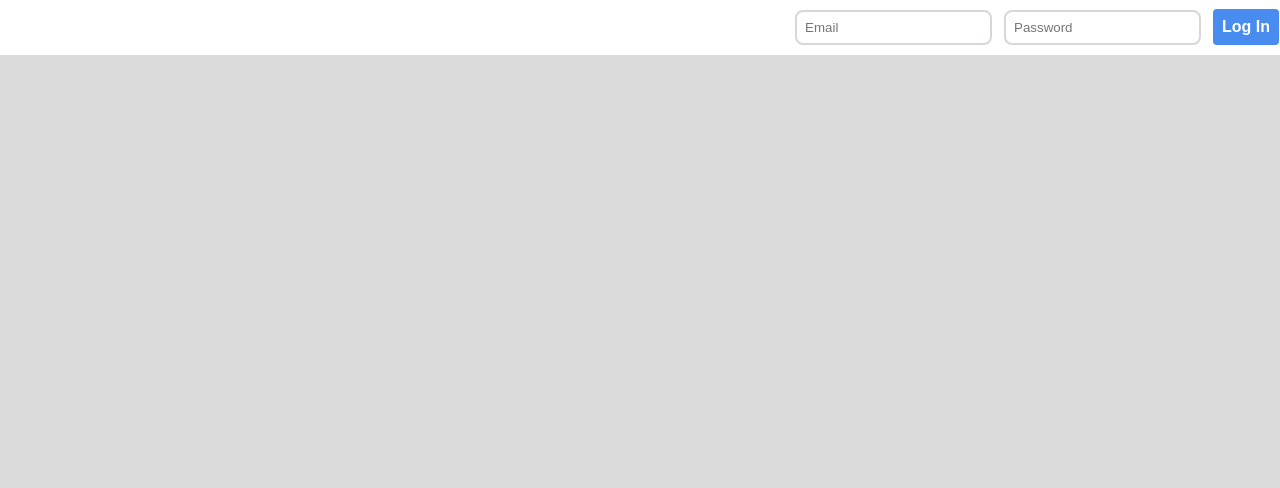
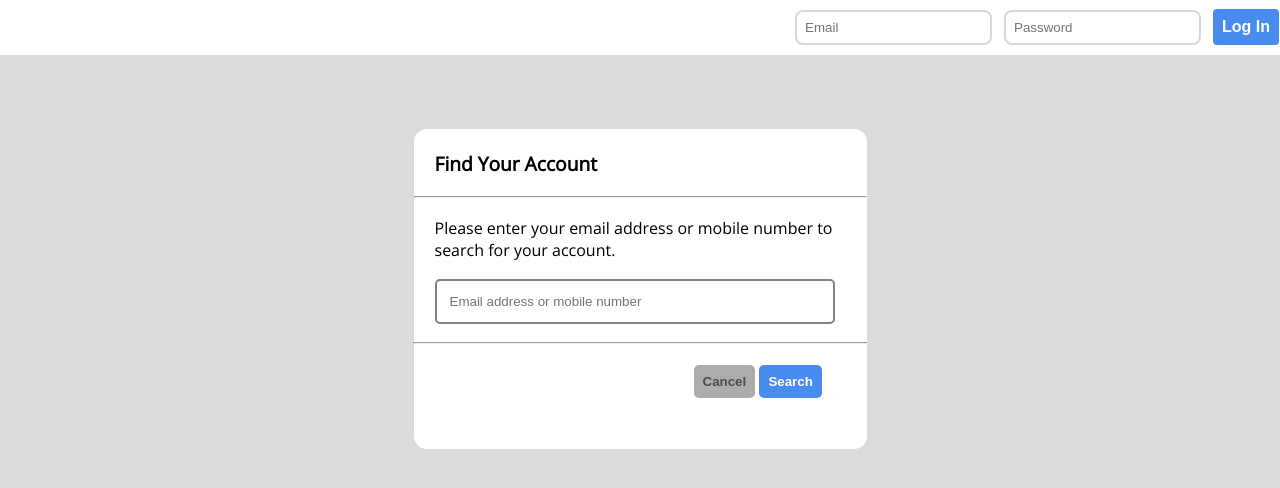
Before and after one commit to iamYashSinha/Form-Validation, a plain HTML site: page index3.html in a window 1280 px wide. Drawn offline with nearby package versions, Linux system fonts and the light colour scheme.

Commit message:
Forgot page modified

```diff
--- a/forgot.css
+++ b/forgot.css
@@ -11,6 +11,7 @@ body{
     /* color: #222; */
     padding-bottom: 50px;
     background-color: #dbdbdb;
+    /* overflow: hidden; */
 }
 
 .container{
@@ -92,3 +93,76 @@ margin-left: -163px;
     padding-left: 20px;
     margin-right: 20px;
 }
+
+.section{
+    display: flex;
+    background-color: #fff;
+    justify-content: center;
+    margin: 131px auto;
+    padding: 21px 0px 27px 0px;
+    border: 2px solid #fff ;
+    border-radius: 13px;
+    max-width: 453px;
+    height: 40vh;
+}
+
+.hero input{
+    padding: 13px;
+    margin-top: 19px;
+    margin-left: 20px;
+    border: 2px solid #828282;
+    border-radius: 5px;
+    background-color: transparent;
+    width: 400px;
+}
+
+
+ .hero button{
+    color: #fff;
+    cursor: pointer;
+    font-weight: bolder;
+    border: 0;
+    border-radius: 5px;
+   margin: auto;
+
+}
+
+#but1{
+    padding: 9px;
+    margin-top: 22px;
+    margin-left: 280px;
+    background-color: rgb(173, 172, 172);
+    color: rgb(77, 77, 77);
+}
+
+#but1:active {
+    transform: scale(0.98);
+  }
+
+
+#but2{
+    background-color: rgb(73, 140, 240);
+    padding: 9px;
+}
+
+#but2:active {
+    transform: scale(0.98);
+  }
+
+
+.hero #para1{
+    margin-bottom: 20px;
+    margin-left: 20px;
+    font-size: larger;
+    font-weight: bolder;
+}
+
+.hero #para2{
+    margin-top: 20px;
+    margin-left: 20px;
+
+}
+
+.horizontal_line{
+    margin-top: 20px;
+}
--- a/index3.html
+++ b/index3.html
@@ -20,5 +20,20 @@
         </div>
     </nav>
 
+      <div class="section">
+        <div class="hero">
+            <p id="para1">Find Your Account</p>
+            <hr>
+            <p id="para2">Please enter your email address or mobile number to search for your account.</p>
+            <input type="email" placeholder="Email address or mobile number">
+            <div class="horizontal_line"> <hr> </div>
+            <div class="but">
+                <button id="but1">Cancel</button> <button id="but2">Search</button>
+            </div>
+
+
+        </div>
+      </div>
+
 </body>
 </html>
```
